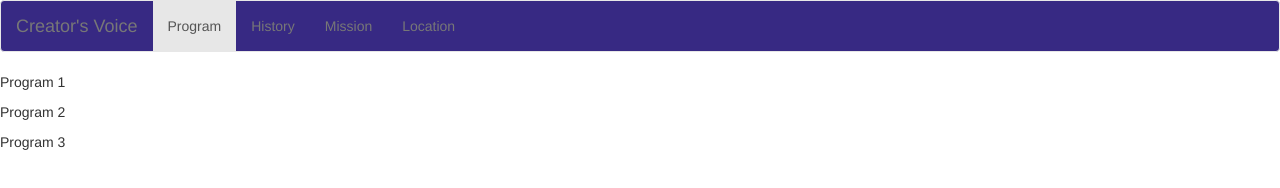
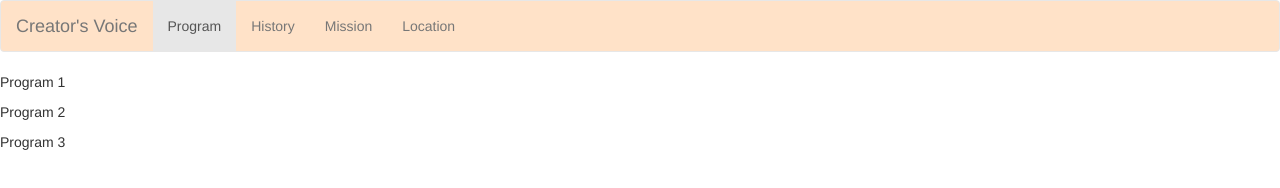
Before and after one commit to preciouslost/preciouslost.github.io, a plain HTML site: page index.html in a window 1280 px wide. Drawn offline with Linux system fonts and the light colour scheme.

Commit message:
change color for menu

```diff
--- a/index.html
+++ b/index.html
@@ -77,7 +77,7 @@
 
 </head>
 <body>
-	<nav style="background-color:#372983" class="navbar navbar-default" role="navigation">
+	<nav style="background-color:#FFE2C8" class="navbar navbar-default" role="navigation">
 	  <div class="container-fluid">
 	    <!-- Brand and toggle get grouped for better mobile display -->
 	    <div class="navbar-header">
```
